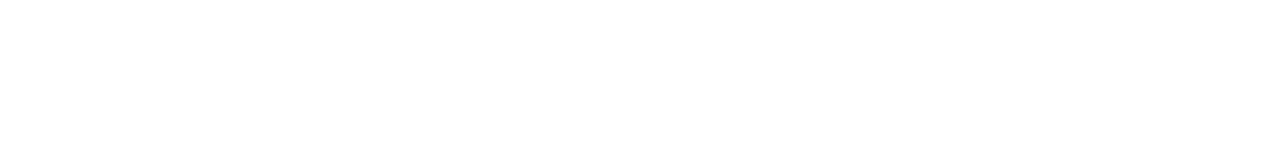
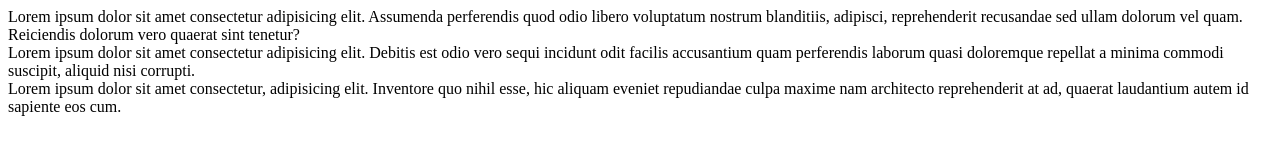
Before and after one commit to KevinCuadrosc20/Proyecto-EJEMGIT, a plain HTML site: page index.html in a window 1280 px wide. Drawn offline with Linux system fonts and the light colour scheme.

Commit message:
Agrego texto de Prueba

```diff
--- a/index.html
+++ b/index.html
@@ -11,7 +11,7 @@
     <header>
         <section>
             <div>
-
+              Lorem ipsum dolor sit amet consectetur adipisicing elit. Assumenda perferendis quod odio libero voluptatum nostrum blanditiis, adipisci, reprehenderit recusandae sed ullam dolorum vel quam. Reiciendis dolorum vero quaerat sint tenetur?
             </div>
         </section>
     </header>
@@ -19,6 +19,7 @@
     <main>
        <section>
             <div>
+                Lorem ipsum dolor sit amet consectetur adipisicing elit. Debitis est odio vero sequi incidunt odit facilis accusantium quam perferendis laborum quasi doloremque repellat a minima commodi suscipit, aliquid nisi corrupti.
 
             </div>
        </section>
@@ -27,6 +28,7 @@
     <footer>
        <section>
             <div>
+                Lorem ipsum dolor sit amet consectetur, adipisicing elit. Inventore quo nihil esse, hic aliquam eveniet repudiandae culpa maxime nam architecto reprehenderit at ad, quaerat laudantium autem id sapiente eos cum.
 
             </div>
        </section>
```
